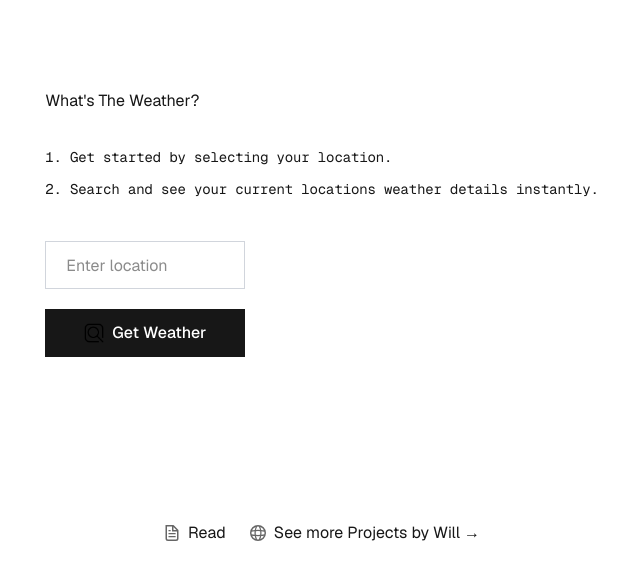
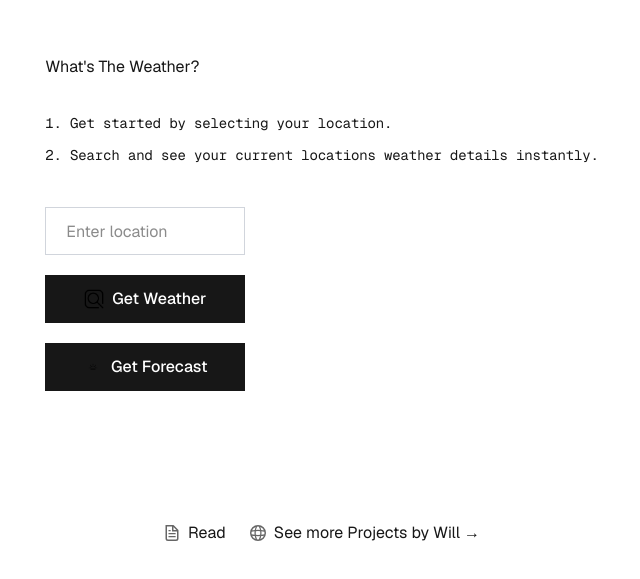
Before and after one commit to Hitchhiker007/Axoweather-Web-App, a Next.js app in the folder weather-api/front-end/: page / in a window 1280 px wide. Shown: the part 177-756 px from the top of the page, without its empty margins (318-958 px from the left). Built offline with nearby package versions, Linux system fonts and the light colour scheme.

Commit message:
added the first button for forecast functionality

```diff
--- /dev/null
+++ b/weather-api/front-end/app/fetchForecast.tsx
@@ -0,0 +1,10 @@
+import React, {useState} from "react";
+import Image from "next/image";
+
+export default function fetchForecast(location: string){
+
+    // const [location, setLocation] = useState<string>('');
+
+    // return location
+     console.log("Fetching forecast for:", location);
+}
--- a/weather-api/front-end/app/fetchWeather.tsx
+++ b/weather-api/front-end/app/fetchWeather.tsx
@@ -1,5 +1,6 @@
 import React, {useState} from "react";
 import Image from "next/image";
+import fetchForecast from "./fetchForecast";
 
 function fetchWeather() {
 
@@ -19,6 +20,12 @@ function fetchWeather() {
     const handleWeatherInfo = () => {
         setWeather((prevState:any) => false);
     }
+
+    // Component
+    const handleForecast = (loc: string) => {
+      fetchForecast(loc);
+    };
+
 
     const fetchCurrentWeather = async (location: string) => {
         if (location === "") {
@@ -100,6 +107,18 @@ return (
                       width={20}
                       height={20}
                     />Get Weather</button>
+
+          {/* The forecast button calls handleForecast directly */}
+        <button
+          className="border border-solid border-transparent transition-colors flex items-center
+          justify-center bg-foreground text-background gap-2 hover:bg-[#383838]
+          dark:hover:bg-[#ccc] font-medium text-sm sm:text-base h-10 sm:h-12 px-4 sm:px-5 sm:w-auto max-w-50"
+          type="button"
+          onClick={() => handleForecast(location)} // Pass the string value from the textbox
+        >
+          <Image src="/title.png" alt="Search icon" width={20} height={20} />
+          Get Forecast
+        </button>
       </form>
 
       {weather && (
```
Also changed, not shown: 1 other file (tests, documents, lock files or other folders).
